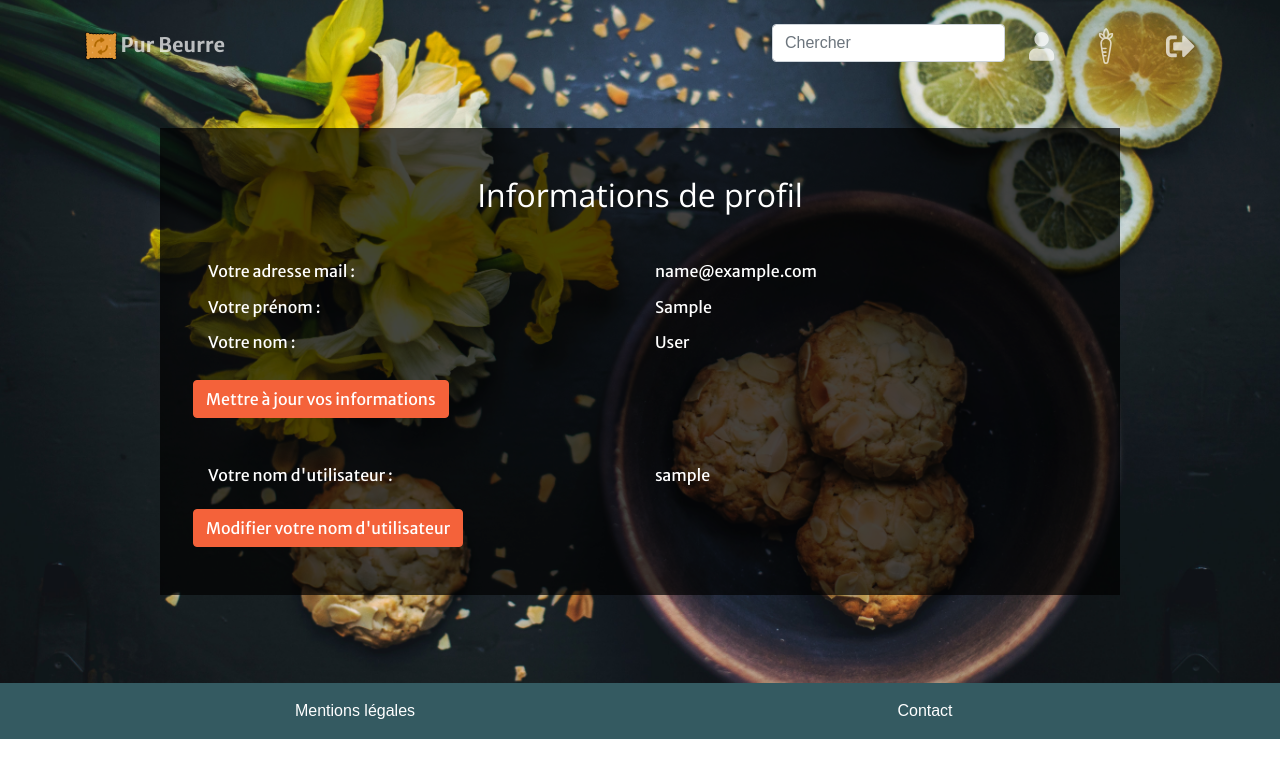
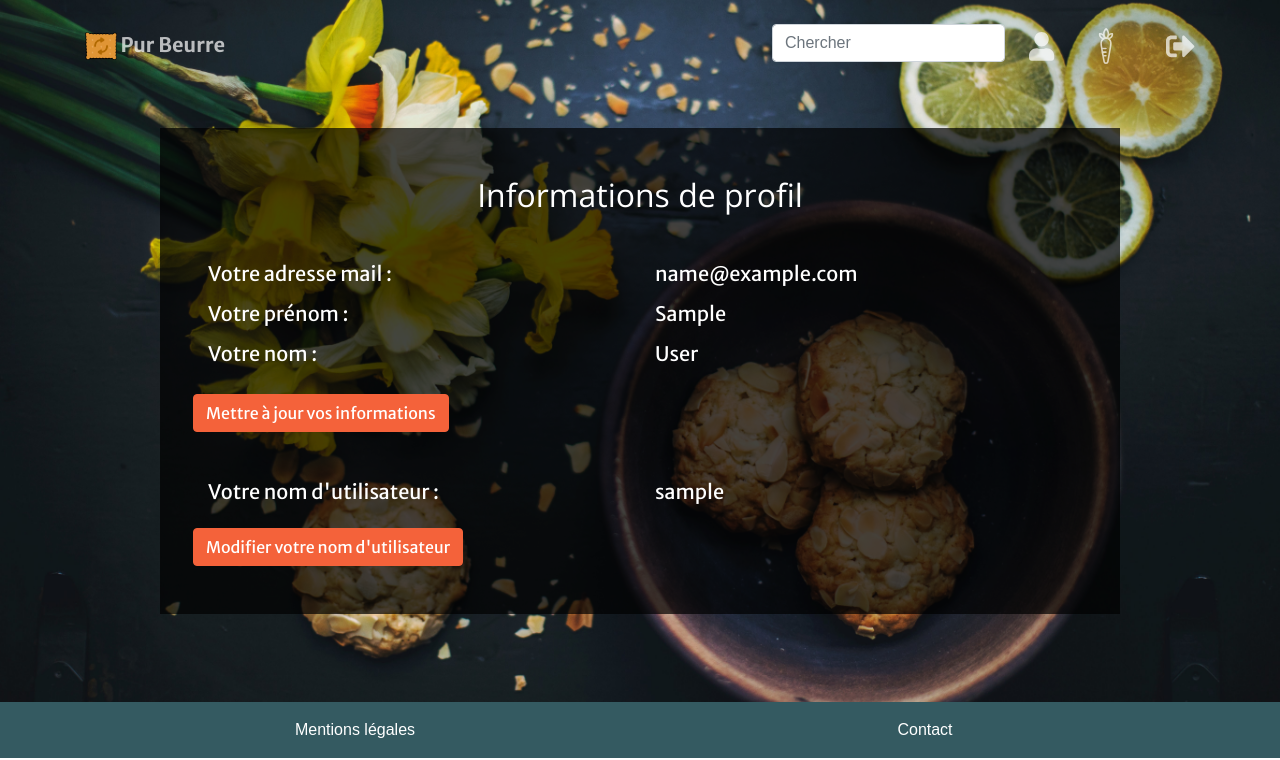
Before and after one commit to Tony380/Projet11, a Django app: page /users/profile in a window 1280 px wide. Shown: the top 760 px of the page. Run offline with Django 3.2, Linux system fonts and the light colour scheme; the visitor is signed in with stand-in values (Sample User, id 1); some libraries are stand-ins or nearby versions; some web fonts are replaced.

Commit message:
Profile page and pagination modifications

```diff
--- a/templates/users/profile.html
+++ b/templates/users/profile.html
@@ -18,26 +18,26 @@
     <div class="container profile w-75 p-5 text-white">
         <h2 class="row justify-content-center">Informations de profil</h2>
         <div class="row mt-5">
-            <div class="col-6 h6">
+            <div class="col-6 h5">
                 <p class="mb-1">Votre adresse mail : </p>
             </div>
-            <div class="col-6 h6">
+            <div class="col-6 h5">
                 <p class="mb-1">{{ user.email }}</p>
             </div>
         </div>
         <div class="row mt-1">
-            <div class="col-6 h6">
+            <div class="col-6 h5">
                 <p class="mb-1">Votre prénom : </p>
             </div>
-            <div class="col-6 h6">
+            <div class="col-6 h5">
                 <p class="mb-1">{{ user.first_name }}</p>
             </div>
         </div>
         <div class="row mt-1">
-            <div class="col-6 h6">
+            <div class="col-6 h5">
                 <p>Votre nom : </p>
             </div>
-            <div class="col-6 h6">
+            <div class="col-6 h5">
                 <p>{{ user.last_name }}</p>
             </div>
         </div>
@@ -45,10 +45,10 @@
             <a href="{% url 'users:update' %}" class="btn btn-primary">Mettre à jour vos informations</a>
         </div>
         <div class="row mt-5">
-            <div class="col-6 h6">
+            <div class="col-6 h5">
                 <p>Votre nom d'utilisateur : </p>
             </div>
-            <div class="col-6 h6">
+            <div class="col-6 h5">
                 <p>{{ user.username }}</p>
             </div>
         </div>
```
